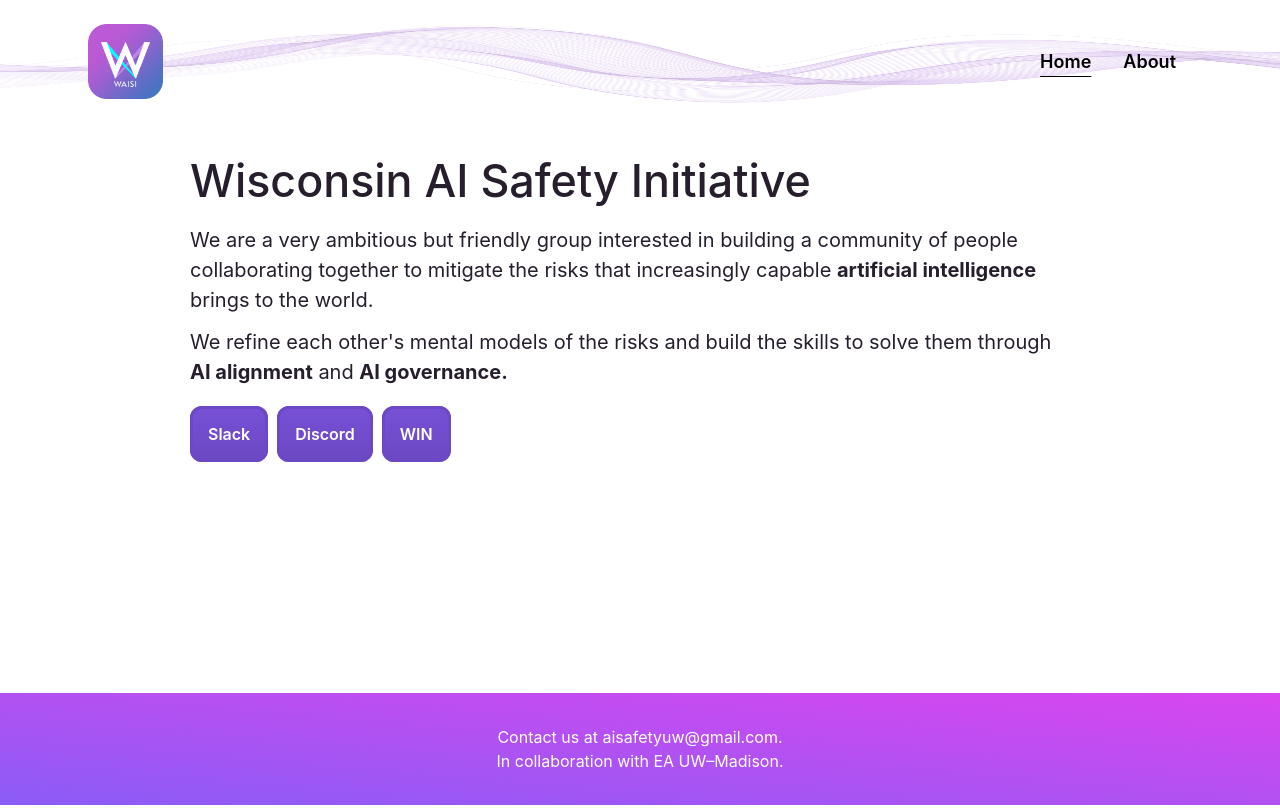
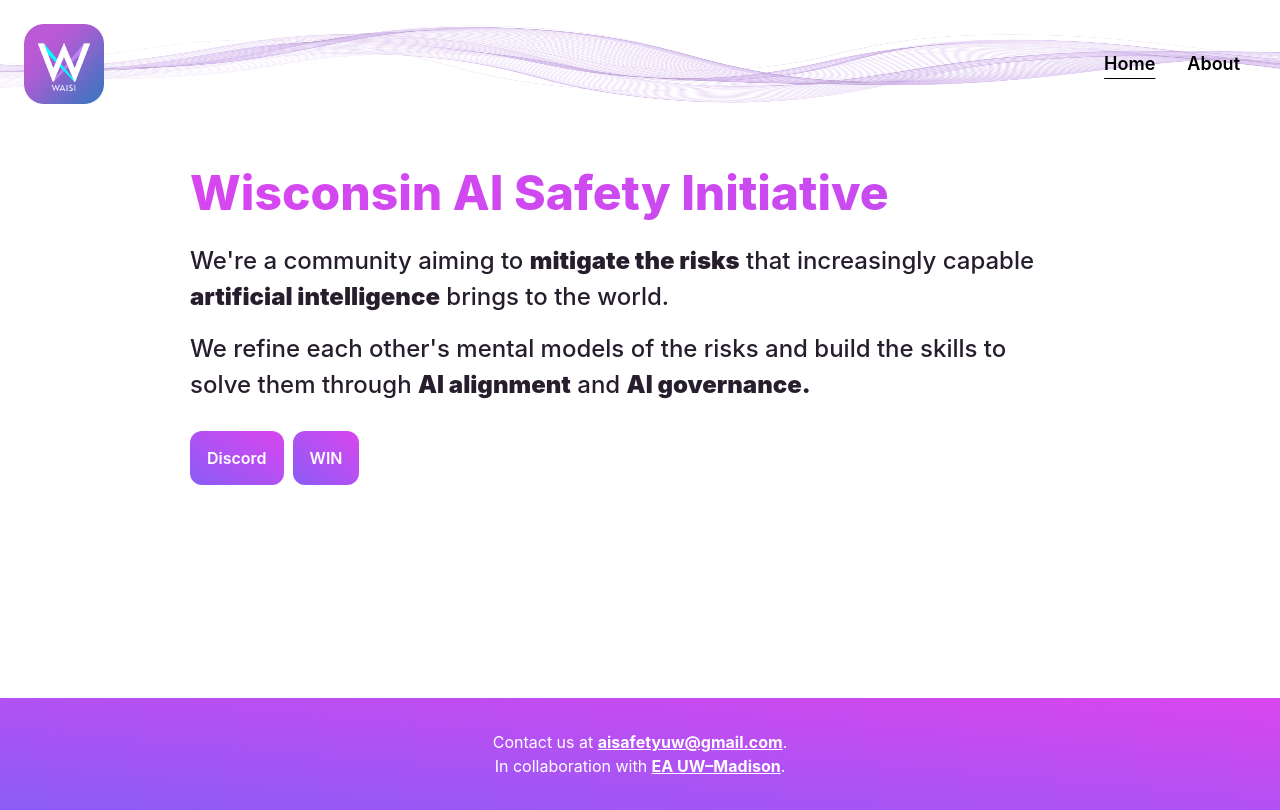
Before and after one commit to aisafetyuw/waisi.org, a Next.js app: page / in a window 1280 px wide. Built offline with nearby package versions, Linux system fonts and the light colour scheme.

Commit message:
Some styling changes

```diff
--- a/src/app/about/page.tsx
+++ b/src/app/about/page.tsx
@@ -1,4 +1,4 @@
-import { DISCORD_URL, SLACK_URL } from '@/constants';
+import { DISCORD_URL } from '@/constants';
 import Member from '@/components/member';
 import getMembers from '@/app/about/getMembers';
 
@@ -21,7 +21,7 @@ export default async function About() {
       <h2>Getting Started</h2>
       <div id="getting-started">
         <p className="mb-3">
-          Looking to get involved? <b>Join our <a href={SLACK_URL}>Slack</a> and <a href={DISCORD_URL}>Discord</a> channels</b> to
+          Looking to get involved? <b>Join our <a href={DISCORD_URL}>Discord</a> channel</b> to
           get connected with us and keep up with club announcements.
         </p>
         <p className="mb-3">
@@ -32,7 +32,7 @@ export default async function About() {
       </div>
       <h2>Leadership Team</h2>
       <div>
-        <ul id="team" className="grid grid-cols-1 sm:grid-cols-2 md:grid-cols-3 lg:grid-cols-3 gap-4 m-1">
+        <ul id="team" className="grid grid-cols-1 sm:grid-cols-2 md:grid-cols-3 lg:grid-cols-3 gap-4 m-1 mb-10">
           {members.map((member, index) => (
             <li key={index} className="col-span-1 h-full bg-white">
               <Member member={member} />
--- a/src/app/page.tsx
+++ b/src/app/page.tsx
@@ -1,24 +1,20 @@
-import { DISCORD_URL, SLACK_URL, WIN_URL } from '@/constants';
+import { DISCORD_URL, WIN_URL } from '@/constants';
 import JoinButton from '@/components/joinButton';
 
 export default function Home() {
   return (
     <div id="home" className="page">
-      <h1>Wisconsin AI Safety Initiative</h1>
+      <h1 className="text-gradient text-5xl font-extrabold py-4">Wisconsin AI Safety Initiative</h1>
       <div id="home-content">
         <main>
-          <p className="mb-3">
-            We are a very ambitious but friendly group interested in building a community of people
-            collaborating together to mitigate the risks that increasingly capable <b>artificial intelligence</b> brings
-            to the world.
-          </p>
+          <h3 className="mb-4">
+            We're a community aiming to <b>mitigate the risks</b> that increasingly capable <b>artificial intelligence</b> brings to the world.
+          </h3>
         </main>
-        <p className="mb-3">
+        <h3 className="mb-4">
           We refine each other's mental models of the risks and build the skills to solve them through <b>AI alignment</b> and <b>AI governance.</b>
-        </p>
-        <div id="join-buttons">
-          <JoinButton url={SLACK_URL} fa="slack" text="Slack" />
-          &nbsp;&nbsp;
+        </h3>
+        <div id="join-buttons" className="py-2">
           <JoinButton url={DISCORD_URL} fa="discord" text="Discord" />
           &nbsp;&nbsp;
           <JoinButton url={WIN_URL} text="WIN" />
--- a/src/components/footer.tsx
+++ b/src/components/footer.tsx
@@ -1,8 +1,8 @@
 export default function Footer() {
   return (
     <footer className="bottom-0 w-full p-8 bg-fuchsia-500 from-violet-500 bg-gradient-to-tr">
-      <p className="text-center text-white">Contact us at <a href="mailto:aisafetyuw@gmail.com">aisafetyuw@gmail.com</a>.</p>
-      <p className="text-center text-white">In collaboration with <a href="https://eauw.org">EA UW–Madison</a>.</p>
+      <p className="text-center text-white">Contact us at <a className="font-bold underline" href="mailto:aisafetyuw@gmail.com">aisafetyuw@gmail.com</a>.</p>
+      <p className="text-center text-white">In collaboration with <a className="font-bold underline" href="https://eauw.org">EA UW–Madison</a>.</p>
     </footer>
   )
 }
--- a/src/components/nav.tsx
+++ b/src/components/nav.tsx
@@ -4,12 +4,7 @@ import Image from 'next/image';
 import Link from 'next/link';
 import { usePathname } from 'next/navigation';
 import { useState } from 'react';
-
-interface MobileNavProps {
-  open: boolean;
-  setOpen: (open: boolean) => void;
-  pathname: string;
-}
+import { MobileNavProps } from '@/types';
 
 function MobileNav({open, setOpen, pathname}: MobileNavProps) {
   return (
@@ -30,18 +25,20 @@ export default function Nav() {
   return (
     <nav>
       <MobileNav open={open} setOpen={setOpen} pathname={pathname}/>
-      <Image className="absolute z-0 opacity-30 max-h-32 py-6 w-full"
+
+      <Image className="absolute z-0 opacity-40 max-h-32 py-6 w-full"
         src="/Wave.png"
         width={1920}
         height={200}
         alt=""
       />
-      <div className="flex justify-between items-center max-w-6xl mx-auto">
+
+      <div className="flex justify-between items-center mx-auto">
         <div className="flex items-center p-6">
           <Image className="z-10"
             src="/waisi_gradient_rounded.png"
-            width={75}
-            height={75}
+            width={80}
+            height={80}
             alt="WAISI logo"
           />
         </div>
@@ -54,7 +51,7 @@ export default function Nav() {
         <div className="w-4/5 md:hidden flex justify-end p-8 items-center">
           <div className="group z-50 w-6 h-6 cursor-pointer flex-col justify-between items-center flex" onClick={() => { setOpen(!open) }}>
             <span className={`h-1 w-full bg-black rounded-lg cursor-pointer transform transition duration-300 ease-in-out ${open ? "rotate-45 translate-y-2.5" : ""}`} />
-            <span className={`h-1 w-full bg-black rounded-lg cursor-pointer transition-all duration-300 ease-in-out ${open ? "w-1" : "w-full"}`} />
+            <span className={`h-1 w-full bg-black rounded-lg cursor-pointer transition-all duration-300 ease-in-out ${open ? "w-0" : "w-full"}`} />
             <span className={`h-1 w-full bg-black rounded-lg cursor-pointer transform transition duration-300 ease-in-out ${open ? "-rotate-45 -translate-y-2.5" : ""}`} />
           </div>
         </div>
--- a/src/constants.ts
+++ b/src/constants.ts
@@ -1,3 +1,2 @@
-export const SLACK_URL = 'https://join.slack.com/t/uwaisafety/shared_invite/zt-1z9cnq3o5-4VdQ5__jT3foTBO73oEf0g';
 export const DISCORD_URL = 'https://discord.gg/8xZtDBmCHa';
 export const WIN_URL = 'https://win.wisc.edu/organization/waisi';
--- a/src/styles/globals.css
+++ b/src/styles/globals.css
@@ -79,15 +79,30 @@ h1, h2, h3 {
 }
 
 .join-button {
-    padding: 15px;
+    padding: 17px;
     font-weight: 600;
     color: white;
-    border: 3px solid #6c48c4;
-    background-image: linear-gradient(to bottom, #7750d5, #6c48c4);
+    background-position: 0%;
+    background-image: linear-gradient(to top right, #8B5CF6, #D946EF);
     border-radius: 12px;
-    transition: background-image 0.3s ease;
+    transition: all 0.3s ease;
 }
 
 .join-button:hover {
-    background: #6c48c4;
+    opacity: 80%;
 }
+
+@keyframes gradientshift {
+    0% { background-position: 0% 50%; }
+    50% { background-position: 100% 50%; }
+    100% { background-position: 0% 50%; }
+}
+
+.text-gradient {
+    background-image: linear-gradient(-45deg, #8B5CF6, #D946EF);
+    -webkit-background-clip: text;
+    -webkit-text-fill-color: transparent;
+    background-size: 400%;
+    background-position: 0%;
+    animation: gradientshift 6s ease infinite;
+}
--- a/src/types.ts
+++ b/src/types.ts
@@ -16,3 +16,9 @@ export type JoinButtonProps = {
     fa?: 'slack' | 'discord',
     text: string,
 };
+
+export type MobileNavProps = {
+    open: boolean,
+    setOpen: (open: boolean) => void,
+    pathname: string,
+};
```
